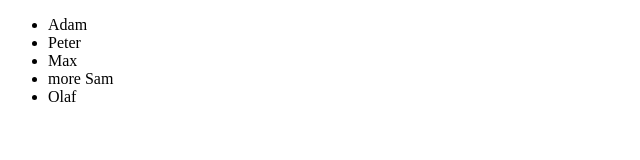
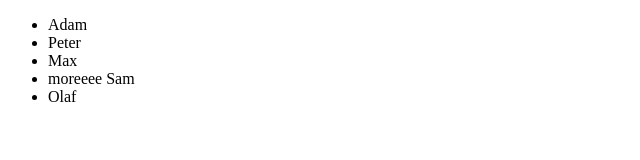
Before and after one commit to adamwise/test, a plain HTML site: page index.html in a window 1280 px wide. Shown: the full height of the page, 0-640 px from the left. Drawn offline with Linux system fonts and the light colour scheme.

Commit message:
li changes2

```diff
--- a/index.html
+++ b/index.html
@@ -9,7 +9,7 @@
     <li>Adam</li>
     <li>Peter</li>
     <li>Max</li>
-    <li>more Sam</li>
+    <li>moreeee Sam</li>
     <li>Olaf</li>
   </ul>
 
```
